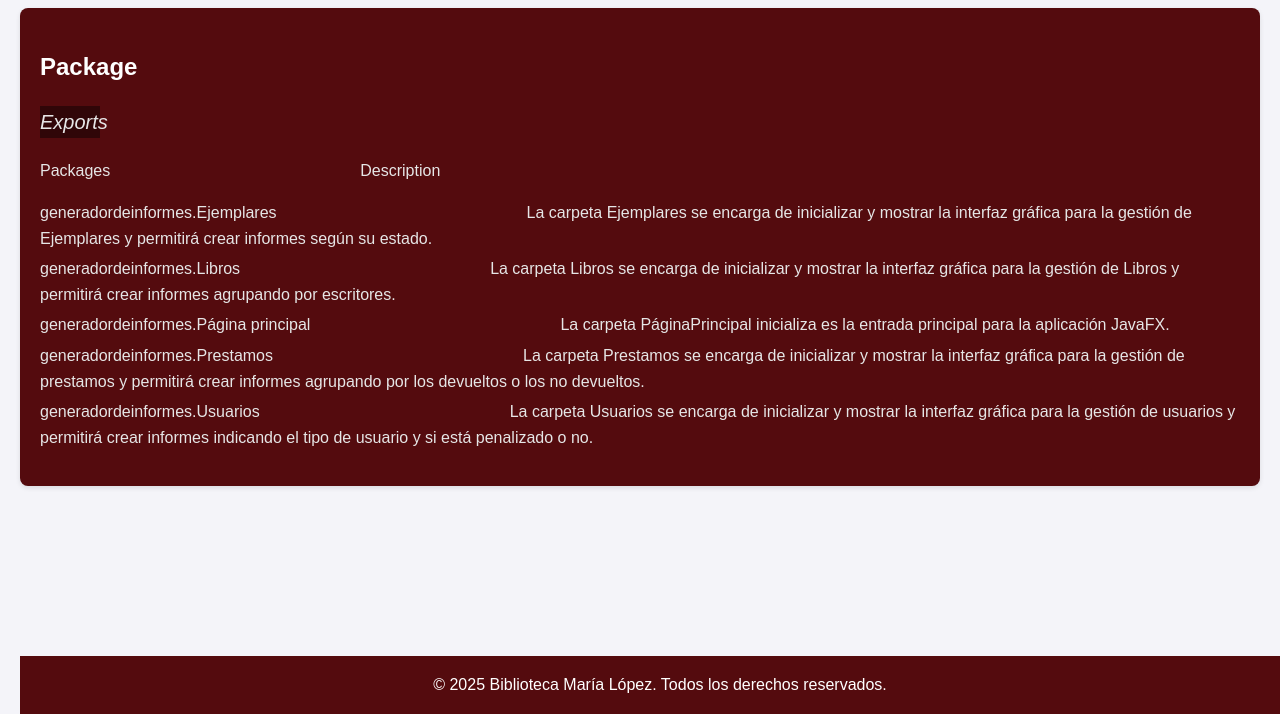
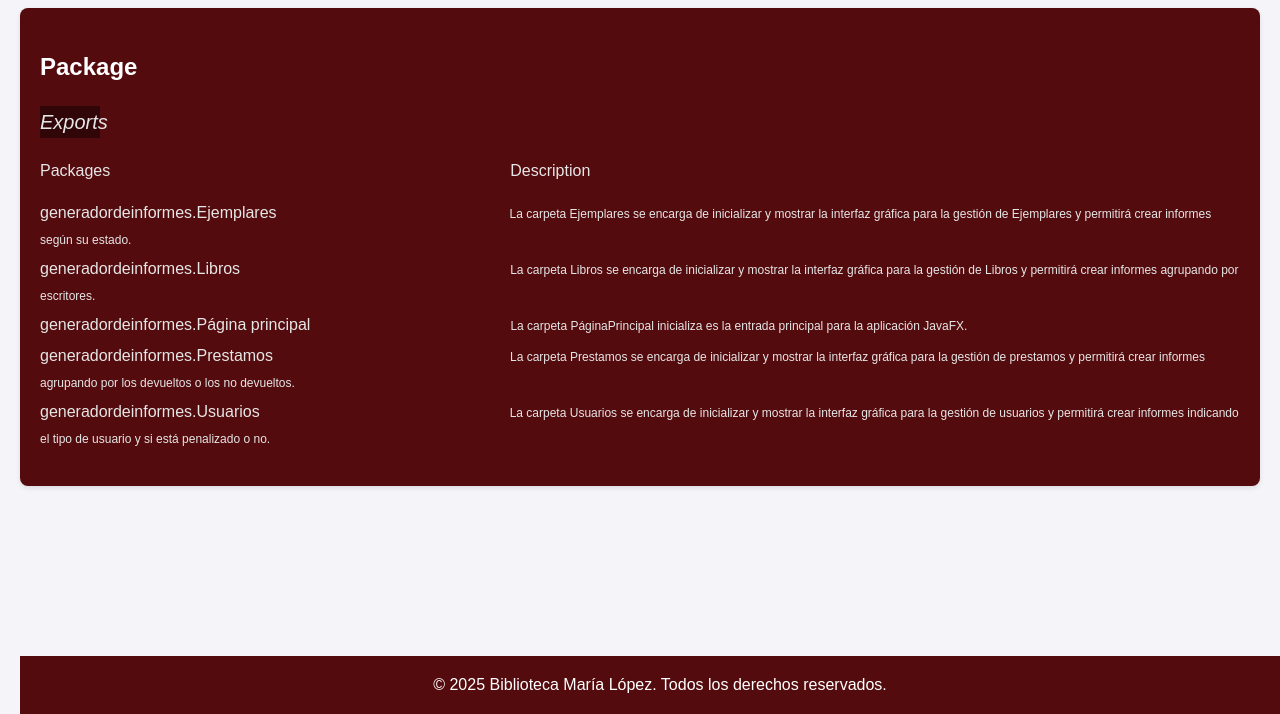
Before and after one commit to mariaasir/generacionInformesBiblioteca, a plain HTML site: page index.html in a window 1280 px wide. Shown: the part 86-800 px from the top of the page. Drawn offline with Linux system fonts and the light colour scheme.

Commit message:
Modificacion del HTML

```diff
--- a/index.html
+++ b/index.html
@@ -84,16 +84,18 @@
 
         .packages-list li {
             margin: 5px 0;
+
         }
 
-        .packages-list a {
-            text-decoration: none;
-            color: #007bff;
+        .packages-list li a {
+            font-size: 12px;
+            color: darkgrey;
+            text-decoration: none; /* Elimina el subrayado */
+            color: inherit;
         }
 
-        .packages-list a:hover {
-            text-decoration: underline;
-        }
+
+
 
         .exports {
             font-size: 20px;
@@ -101,6 +103,7 @@
             margin-right: 95%;
             font-style: oblique;
         }
+
     </style>
 </head>
 <body>
@@ -113,14 +116,14 @@
 <div class="package">
     <h2>Package</h2>
     <p class="exports">Exports</p>
-    <p><span style="display: inline-block; margin-right: 250px;">Packages</span>Description</p>
+    <p><span style="display: inline-block; margin-right: 400px;">Packages</span>Description</p>
 
     <ul class="packages-list">
-        <li><span style="display: inline-block; margin-right: 250px;">generadordeinformes.Ejemplares</span>La carpeta Ejemplares se encarga de inicializar y mostrar la interfaz gráfica para la gestión de Ejemplares y permitirá crear informes según su estado.</li>
-        <li><span style="display: inline-block; margin-right: 250px;">generadordeinformes.Libros</span>La carpeta Libros se encarga de inicializar y mostrar la interfaz gráfica para la gestión de Libros  y permitirá crear informes agrupando por escritores.</li>
-        <li><span style="display: inline-block; margin-right: 250px;">generadordeinformes.Página principal</span>La carpeta PáginaPrincipal inicializa es la entrada principal para la aplicación JavaFX.</li>
-        <li><span style="display: inline-block; margin-right: 250px;">generadordeinformes.Prestamos</span>La carpeta Prestamos se encarga de inicializar y mostrar la interfaz gráfica para la gestión de prestamos  y permitirá crear informes agrupando por los devueltos o los no devueltos.</li>
-        <li><span style="display: inline-block; margin-right: 250px;">generadordeinformes.Usuarios</span>La carpeta Usuarios se encarga de inicializar y mostrar la interfaz gráfica para la gestión de usuarios  y permitirá crear informes indicando el tipo de usuario y si está penalizado o no.</li>
+        <li><span style="display: inline-block; margin-right: 233px;">generadordeinformes.Ejemplares</span><a class="description">La carpeta Ejemplares se encarga de inicializar y mostrar la interfaz gráfica para la gestión de Ejemplares y permitirá crear informes según su estado.</a></li>
+        <li><span style="display: inline-block; margin-right: 270px;">generadordeinformes.Libros</span><a class="description">La carpeta Libros se encarga de inicializar y mostrar la interfaz gráfica para la gestión de Libros  y permitirá crear informes agrupando por escritores.</a></li>
+        <li><span style="display: inline-block; margin-right: 200px;">generadordeinformes.Página principal</span><a class="description">La carpeta PáginaPrincipal inicializa es la entrada principal para la aplicación JavaFX.</a></li>
+        <li><span style="display: inline-block; margin-right: 237px;">generadordeinformes.Prestamos</span><a class="description">La carpeta Prestamos se encarga de inicializar y mostrar la interfaz gráfica para la gestión de prestamos  y permitirá crear informes agrupando por los devueltos o los no devueltos.</a></li>
+        <li><span style="display: inline-block; margin-right: 250px;">generadordeinformes.Usuarios</span><a class="description">La carpeta Usuarios se encarga de inicializar y mostrar la interfaz gráfica para la gestión de usuarios  y permitirá crear informes indicando el tipo de usuario y si está penalizado o no.</a></li>
     </ul>
 </div>
 
```
